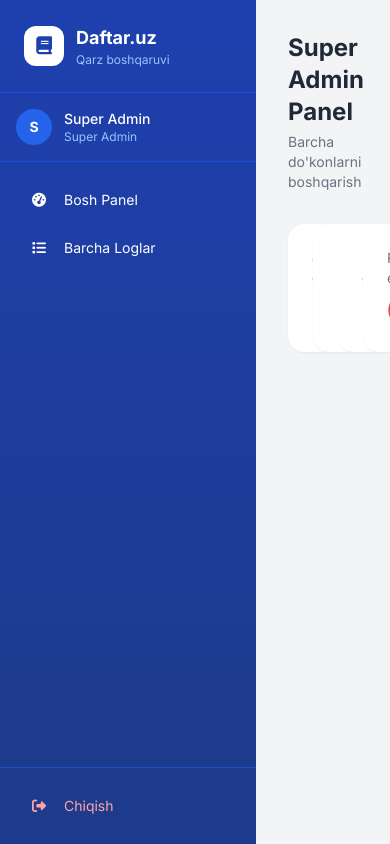
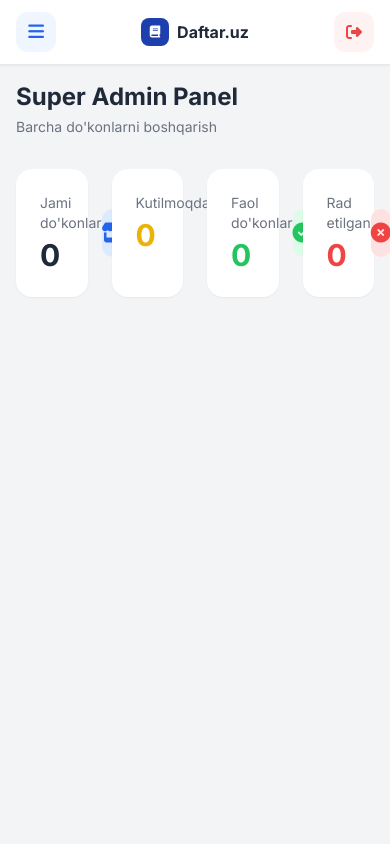
Before and after one commit to baxtiyornajimov871-byte/DO-KON, a Flask app: page /admin/ in a window 390 px wide; the page is wider, and only the part inside the window is pictured. Run offline with Flask 3, Linux system fonts and the light colour scheme; a user stored in the database is signed in; some libraries are stand-ins or nearby versions.

Commit message:
Mobil responsive dizayn qo'shildi

```diff
--- a/templates/base.html
+++ b/templates/base.html
@@ -2,20 +2,43 @@
 <html lang="uz">
 <head>
     <meta charset="UTF-8">
-    <meta name="viewport" content="width=device-width, initial-scale=1.0">
+    <meta name="viewport" content="width=device-width, initial-scale=1.0, maximum-scale=1.0, user-scalable=no">
     <title>{% block title %}Daftar.uz{% endblock %}</title>
-    <!-- Tailwind CSS -->
     <script src="https://cdn.tailwindcss.com"></script>
-    <!-- Font Awesome -->
     <link rel="stylesheet" href="https://cdnjs.cloudflare.com/ajax/libs/font-awesome/6.5.0/css/all.min.css">
-    <!-- Google Fonts -->
     <link href="https://fonts.googleapis.com/css2?family=Inter:wght@300;400;500;600;700&display=swap" rel="stylesheet">
     <style>
         body { font-family: 'Inter', sans-serif; }
-        .sidebar { transition: all 0.3s ease; }
+        .sidebar { transition: transform 0.3s ease; }
         .nav-link:hover { background: rgba(255,255,255,0.1); }
         .nav-link.active { background: rgba(255,255,255,0.2); }
-        .card-hover:hover { transform: translateY(-2px); box-shadow: 0 10px 25px rgba(0,0,0,0.1); transition: all 0.2s; }
+        .card-hover:hover { transform: translateY(-2px); transition: all 0.2s; }
+
+        /* Mobil sidebar yashirin */
+        @media (max-width: 768px) {
+            .sidebar {
+                transform: translateX(-100%);
+                position: fixed;
+                z-index: 50;
+                height: 100%;
+            }
+            .sidebar.open {
+                transform: translateX(0);
+            }
+            .main-content {
+                margin-left: 0 !important;
+            }
+            .overlay {
+                display: none;
+                position: fixed;
+                inset: 0;
+                background: rgba(0,0,0,0.5);
+                z-index: 40;
+            }
+            .overlay.show {
+                display: block;
+            }
+        }
     </style>
     {% block extra_css %}{% endblock %}
 </head>
@@ -24,29 +47,37 @@
 {% if current_user.is_authenticated %}
 <div class="flex min-h-screen">
 
+    <!-- Overlay (mobil uchun) -->
+    <div class="overlay" id="overlay" onclick="closeSidebar()"></div>
+
     <!-- SIDEBAR -->
-    <aside class="w-64 bg-gradient-to-b from-blue-800 to-blue-900 text-white flex flex-col fixed h-full z-10">
+    <aside class="sidebar w-64 bg-gradient-to-b from-blue-800 to-blue-900 text-white flex flex-col fixed h-full z-50">
         <!-- Logo -->
-        <div class="p-6 border-b border-blue-700">
+        <div class="p-5 border-b border-blue-700 flex items-center justify-between">
             <div class="flex items-center gap-3">
-                <div class="w-10 h-10 bg-white rounded-xl flex items-center justify-center">
-                    <i class="fas fa-book text-blue-800 text-lg"></i>
+                <div class="w-9 h-9 bg-white rounded-xl flex items-center justify-center">
+                    <i class="fas fa-book text-blue-800"></i>
                 </div>
                 <div>
-                    <h1 class="font-bold text-lg">Daftar.uz</h1>
+                    <h1 class="font-bold text-base">Daftar.uz</h1>
                     <p class="text-blue-300 text-xs">Qarz boshqaruvi</p>
                 </div>
             </div>
+            <!-- Yopish tugmasi (mobil) -->
+            <button onclick="closeSidebar()"
+                    class="md:hidden text-blue-300 hover:text-white">
+                <i class="fas fa-times text-xl"></i>
+            </button>
         </div>
 
         <!-- Foydalanuvchi -->
         <div class="p-4 border-b border-blue-700">
             <div class="flex items-center gap-3">
-                <div class="w-9 h-9 bg-blue-600 rounded-full flex items-center justify-center text-sm font-bold">
+                <div class="w-9 h-9 bg-blue-600 rounded-full flex items-center justify-center text-sm font-bold flex-shrink-0">
                     {{ current_user.full_name[0].upper() }}
                 </div>
-                <div>
-                    <p class="font-medium text-sm">{{ current_user.full_name }}</p>
+                <div class="overflow-hidden">
+                    <p class="font-medium text-sm truncate">{{ current_user.full_name }}</p>
                     <p class="text-blue-300 text-xs">
                         {% if current_user.role == 'super_admin' %}Super Admin
                         {% elif current_user.role == 'owner' %}Do'kon Egasi
@@ -57,65 +88,84 @@
         </div>
 
         <!-- Nav Links -->
-        <nav class="flex-1 p-4 space-y-1">
+        <nav class="flex-1 p-3 space-y-1 overflow-y-auto">
             {% if current_user.role == 'super_admin' %}
-                <a href="{{ url_for('admin.panel') }}"
-                   class="nav-link flex items-center gap-3 px-4 py-3 rounded-lg text-sm">
+                <a href="{{ url_for('admin.panel') }}" onclick="closeSidebar()"
+                   class="nav-link flex items-center gap-3 px-4 py-3 rounded-xl text-sm">
                     <i class="fas fa-tachometer-alt w-5"></i> Bosh Panel
                 </a>
-                <a href="{{ url_for('admin.all_logs') }}"
-                   class="nav-link flex items-center gap-3 px-4 py-3 rounded-lg text-sm">
+                <a href="{{ url_for('admin.all_logs') }}" onclick="closeSidebar()"
+                   class="nav-link flex items-center gap-3 px-4 py-3 rounded-xl text-sm">
                     <i class="fas fa-list w-5"></i> Barcha Loglar
                 </a>
-
             {% elif current_user.role == 'owner' %}
-                <a href="{{ url_for('owner.dashboard') }}"
-                   class="nav-link flex items-center gap-3 px-4 py-3 rounded-lg text-sm">
+                <a href="{{ url_for('owner.dashboard') }}" onclick="closeSidebar()"
+                   class="nav-link flex items-center gap-3 px-4 py-3 rounded-xl text-sm">
                     <i class="fas fa-tachometer-alt w-5"></i> Dashboard
                 </a>
-                <a href="{{ url_for('owner.debtors') }}"
-                   class="nav-link flex items-center gap-3 px-4 py-3 rounded-lg text-sm">
+                <a href="{{ url_for('owner.debtors') }}" onclick="closeSidebar()"
+                   class="nav-link flex items-center gap-3 px-4 py-3 rounded-xl text-sm">
                     <i class="fas fa-users w-5"></i> Mijozlar
                 </a>
-                <a href="{{ url_for('owner.employees') }}"
-                   class="nav-link flex items-center gap-3 px-4 py-3 rounded-lg text-sm">
+                <a href="{{ url_for('owner.employees') }}" onclick="closeSidebar()"
+                   class="nav-link flex items-center gap-3 px-4 py-3 rounded-xl text-sm">
                     <i class="fas fa-user-tie w-5"></i> Ishchilar
                 </a>
-                <a href="{{ url_for('owner.audit_logs') }}"
-                   class="nav-link flex items-center gap-3 px-4 py-3 rounded-lg text-sm">
+                <a href="{{ url_for('owner.audit_logs') }}" onclick="closeSidebar()"
+                   class="nav-link flex items-center gap-3 px-4 py-3 rounded-xl text-sm">
                     <i class="fas fa-shield-alt w-5"></i> Audit Loglar
                 </a>
-
             {% elif current_user.role == 'employee' %}
-                <a href="{{ url_for('employee.dashboard') }}"
-                   class="nav-link flex items-center gap-3 px-4 py-3 rounded-lg text-sm">
+                <a href="{{ url_for('employee.dashboard') }}" onclick="closeSidebar()"
+                   class="nav-link flex items-center gap-3 px-4 py-3 rounded-xl text-sm">
                     <i class="fas fa-tachometer-alt w-5"></i> Dashboard
                 </a>
-                <a href="{{ url_for('employee.debtors') }}"
-                   class="nav-link flex items-center gap-3 px-4 py-3 rounded-lg text-sm">
+                <a href="{{ url_for('employee.debtors') }}" onclick="closeSidebar()"
+                   class="nav-link flex items-center gap-3 px-4 py-3 rounded-xl text-sm">
                     <i class="fas fa-users w-5"></i> Mijozlar
                 </a>
             {% endif %}
         </nav>
 
         <!-- Logout -->
-        <div class="p-4 border-t border-blue-700">
+        <div class="p-3 border-t border-blue-700">
             <a href="{{ url_for('auth.logout') }}"
-               class="flex items-center gap-3 px-4 py-3 rounded-lg text-sm text-red-300 hover:bg-red-900 hover:text-white transition">
+               class="flex items-center gap-3 px-4 py-3 rounded-xl text-sm text-red-300 hover:bg-red-900 hover:text-white transition">
                 <i class="fas fa-sign-out-alt w-5"></i> Chiqish
             </a>
         </div>
     </aside>
 
     <!-- ASOSIY KONTENT -->
-    <main class="ml-64 flex-1 p-8">
+    <main class="main-content md:ml-64 flex-1 min-h-screen">
+
+        <!-- Mobil Header -->
+        <div class="md:hidden bg-white border-b border-gray-200 px-4 py-3 flex items-center justify-between sticky top-0 z-30 shadow-sm">
+            <button onclick="openSidebar()"
+                    class="w-10 h-10 flex items-center justify-center rounded-xl bg-blue-50 text-blue-600">
+                <i class="fas fa-bars text-lg"></i>
+            </button>
+            <div class="flex items-center gap-2">
+                <div class="w-7 h-7 bg-blue-800 rounded-lg flex items-center justify-center">
+                    <i class="fas fa-book text-white text-xs"></i>
+                </div>
+                <span class="font-bold text-gray-800">Daftar.uz</span>
+            </div>
+            <a href="{{ url_for('auth.logout') }}"
+               class="w-10 h-10 flex items-center justify-center rounded-xl bg-red-50 text-red-500">
+                <i class="fas fa-sign-out-alt"></i>
+            </a>
+        </div>
+
+        <!-- Kontent -->
+        <div class="p-4 md:p-8">
 
             <!-- Flash xabarlar -->
             {% with messages = get_flashed_messages(with_categories=true) %}
                 {% if messages %}
-                <div class="mb-6 space-y-2">
+                    <div class="mb-4 space-y-2">
                     {% for category, message in messages %}
-                    <div class="flex items-center gap-3 p-4 rounded-xl text-sm font-medium
+                        <div class="flex items-center gap-3 p-3 rounded-xl text-sm font-medium
                             {% if category == 'success' %}bg-green-100 text-green-800 border border-green-200
                             {% elif category == 'danger' %}bg-red-100 text-red-800 border border-red-200
                             {% elif category == 'warning' %}bg-yellow-100 text-yellow-800 border border-yellow-200
@@ -133,8 +183,23 @@
             {% endwith %}
 
             {% block content %}{% endblock %}
+        </div>
     </main>
 </div>
+
+<script>
+function openSidebar() {
+    document.querySelector('.sidebar').classList.add('open');
+    document.getElementById('overlay').classList.add('show');
+    document.body.style.overflow = 'hidden';
+}
+
+function closeSidebar() {
+    document.querySelector('.sidebar').classList.remove('open');
+    document.getElementById('overlay').classList.remove('show');
+    document.body.style.overflow = '';
+}
+</script>
 
 {% else %}
     {% block auth_content %}{% endblock %}
```
Lines whose indentation alone changed are shown as unchanged.
